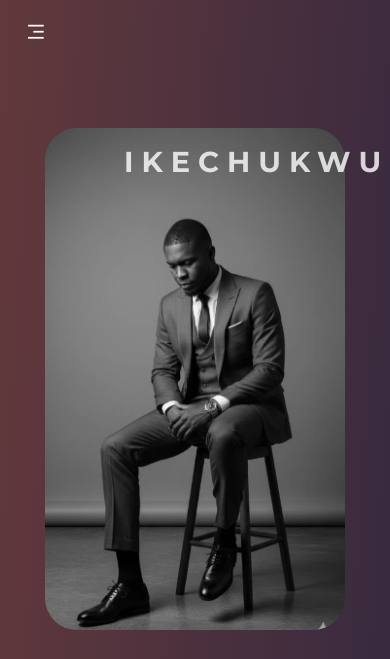
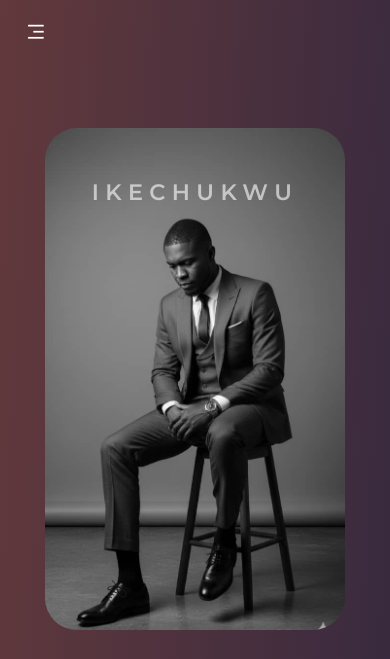
Before and after one commit to iyke43/Personal_Portfolio_main, a plain HTML site: page index.html in a window 390 px wide. Shown: the top 659 px of the page. Drawn offline with nearby package versions, Linux system fonts and the light colour scheme.

Commit message:
Change the position of The content small screen

```diff
--- a/styles.css
+++ b/styles.css
@@ -276,19 +276,33 @@ nav {
 /* Show overlay on small screens (mobile) */
 @media (max-width: 767px) {
   .header__image::after {
-    content: "IKECHUKWU"; /* the name text */
-    display: block; /* make it visible */
-    position: absolute; /* overlay on image */
-    top: 1rem; /* distance from top inside image */
-    left: 50%; /* horizontally center */
-    transform: translateX(-50%); /* center horizontally */
-    color: #fff; /* white text */
-    font-size: 1.8rem; /* adjust size */
-    font-weight: 700;
+    content: "IKECHUKWU";
+    display: block;
+    position: absolute;
+    top: 10%; /* nicely above the head */
+    left: 50%;
+    transform: translateX(-50%);
+    color: #ffffff;
+    font-size: 1.4rem; /* smaller for subtlety */
+    font-weight: 600; /* slightly lighter weight */
     text-align: center;
-    letter-spacing: 0.5rem;
-    opacity: 0.8;
+    letter-spacing: 0.4rem;
+    opacity: 0;
     pointer-events: none;
+    width: 100%;
+    animation: fadeDown 1.3s ease-out forwards;
+  }
+
+  /* Fade + gentle drop animation */
+  @keyframes fadeDown {
+    from {
+      opacity: 0;
+      transform: translate(-50%, -15%);
+    }
+    to {
+      opacity: 0.6; /* softer presence */
+      transform: translate(-50%, 0);
+    }
   }
 }
 
```
